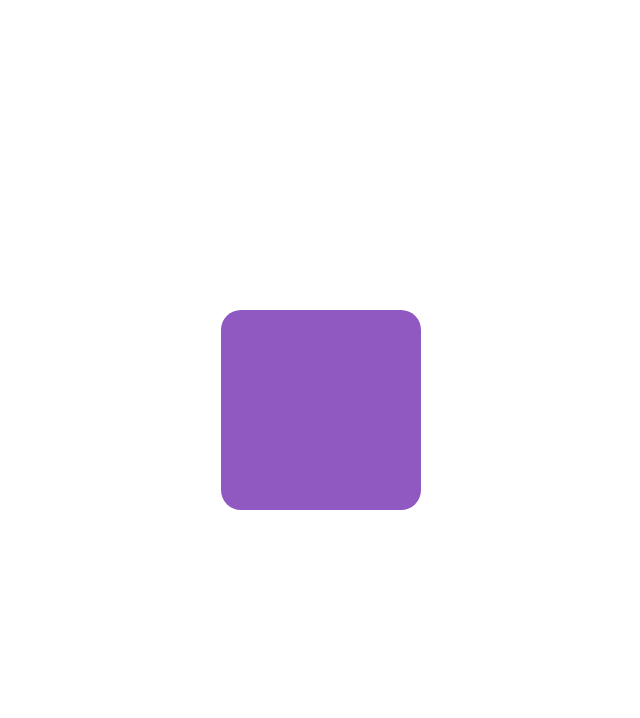
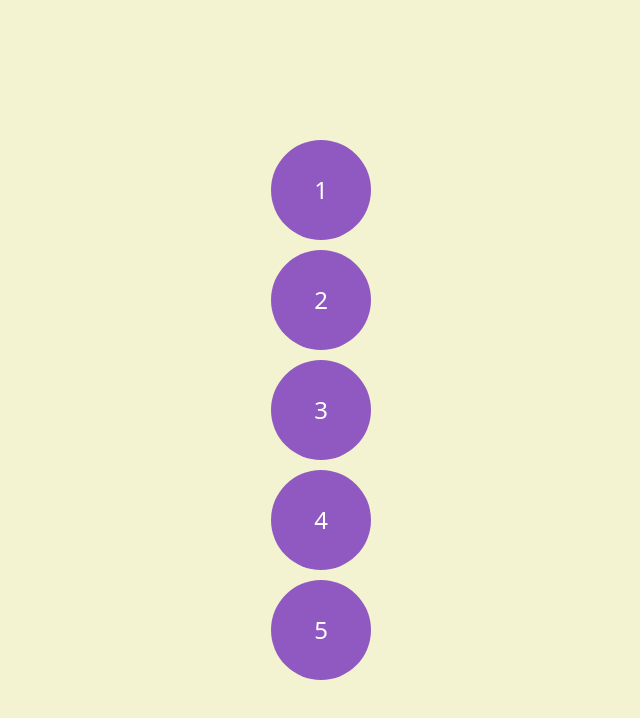
Before and after one commit to NIRMAL1996-CODE/reactcodepractice, a React (Vite) app in the folder FramerMotion/: page / in a window 1280 px wide. Shown: the top 718 px of the page, without its empty margins (319-959 px from the left). Built offline with nearby package versions, Linux system fonts and the light colour scheme.

Commit message:
Stagger Animation in Framermotion

```diff
--- a/FramerMotion/src/App.tsx
+++ b/FramerMotion/src/App.tsx
@@ -5,7 +5,8 @@
 // import LoadingSpinner from "./components/LoadingSpinner"
 // import PulsingButton from "./components/PulsingButton"
 // import Gesture from "./components/Gesture";
-import AnimatedShape from "./components/AnimatedShape";
+// import AnimatedShape from "./components/AnimatedShape";
+import StaggerAnimation from "./components/ StaggerAnimation";
 const App = () => {
   return (
     <div className=" flex flex-col justify-center items-center">
@@ -15,8 +16,9 @@ const App = () => {
       <KeyFrames/>
       <PulsingButton/>
       <LoadingSpinner/>
-      <Gesture/>*/}
-      <AnimatedShape/>
+      <Gesture/>
+      <AnimatedShape/>*/}
+      <StaggerAnimation/>
     </div>
   )
 };
--- /dev/null
+++ b/FramerMotion/src/components/ StaggerAnimation.tsx
@@ -0,0 +1,21 @@
+import {motion} from "framer-motion"
+const straggerVariants={
+  hidden: { opacity: 0 },
+  visible: {opacity: 1, transition: {staggerChildren: 0.8, }},
+  //staggerChildren adds a small delay between the animations of each child element.
+}
+const childVariants = {
+  hidden: { opacity: 0, y: 20 },
+  visible: { opacity: 1, y: 0 },
+};
+const  StaggerAnimation = () => {
+  return (
+       <motion.div variants={straggerVariants} initial="hidden" animate="visible">
+      {[...Array(5)].map((_, index )=>(
+        <motion.div className="box flex flex-col justify-center items-center text-2xl text-white" key={index} variants={childVariants}>{index+1}</motion.div>
+
+      ))}
+      </motion.div>
+  )
+};
+export default  StaggerAnimation;
--- a/FramerMotion/src/index.css
+++ b/FramerMotion/src/index.css
@@ -12,15 +12,15 @@ body{
   height: 100vh;
   margin: 10px;
   padding: 10px;
-
+ background-color: rgb(243, 243, 209);
 }
 .box{
   background-color: rgb(144, 89, 194);
   margin: 10px;
   padding: 10px;
-  width: 200px;
-  height: 200px;
-  border-radius: 20px;
-  /* border-radius: 50%; */
+  width: 100px;
+  height: 100px;
+  /* border-radius: 20px; */
+  border-radius: 50%;
   /* border: 1px solid black; */
 }
```
